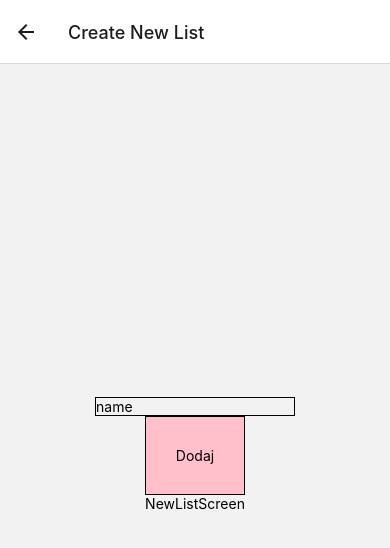
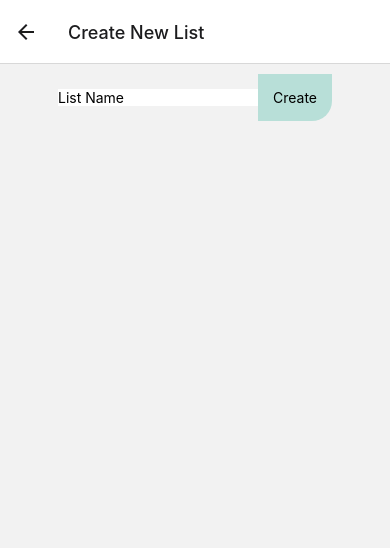
Before and after one commit to Oscris1/Shopping-Lists, a React Native app: screen /NewList in a window 390 px wide. Shown: the top 548 px of the page. Built offline with nearby package versions, Linux system fonts and the light colour scheme.

Commit message:
functionality of creating a new list

```diff
--- a/screens/NewListScreen.tsx
+++ b/screens/NewListScreen.tsx
@@ -1,6 +1,7 @@
 import React, {useState} from 'react';
 import {useAppDispatch} from '../store';
-import {addNewList} from '../store/active-lists-slice';
+import {addList} from '../store/active-lists-slice';
+import {v4 as uuidv4} from 'uuid';
 import {
   View,
   Text,
@@ -8,23 +9,34 @@ import {
   TextInput,
   TouchableOpacity,
 } from 'react-native';
+
 const NewListScreen = () => {
   const dispatch = useAppDispatch();
-  const [name, setName] = useState('');
+  const [listName, setListName] = useState('');
+
   return (
     <View style={styles.container}>
+      <View style={styles.listNameBox}>
         <TextInput
           style={styles.input}
-        onChangeText={setName}
-        value={name}
-        placeholder="name"
+          onChangeText={setListName}
+          value={listName}
+          placeholder="List Name"
         />
         <TouchableOpacity
           style={styles.button}
-        onPress={() => dispatch(addNewList(name))}>
-        <Text>Dodaj</Text>
+          onPress={() => {
+            dispatch(
+              addList({
+                id: uuidv4(),
+                name: listName,
+                listItems: [],
+              }),
+            );
+          }}>
+          <Text>Create</Text>
         </TouchableOpacity>
-      <Text>NewListScreen</Text>
+      </View>
     </View>
   );
 };
@@ -32,19 +44,23 @@ const NewListScreen = () => {
 const styles = StyleSheet.create({
   container: {
     flex: 1,
+    alignItems: 'center',
+  },
+  listNameBox: {
     justifyContent: 'center',
     alignItems: 'center',
+    marginVertical: 10,
+    flexDirection: 'row',
   },
   input: {
-    borderWidth: 1,
-    borderColor: 'black',
+    backgroundColor: '#fff',
     width: 200,
   },
   button: {
-    borderWidth: 1,
-    borderColor: 'black',
-    padding: 30,
-    backgroundColor: 'pink',
+    padding: 15,
+    backgroundColor: '#B8DFD8',
+    borderBottomEndRadius: 20,
+    //borderTopEndRadius: 20,
   },
 });
 
```
Lines whose indentation alone changed are shown as unchanged.
